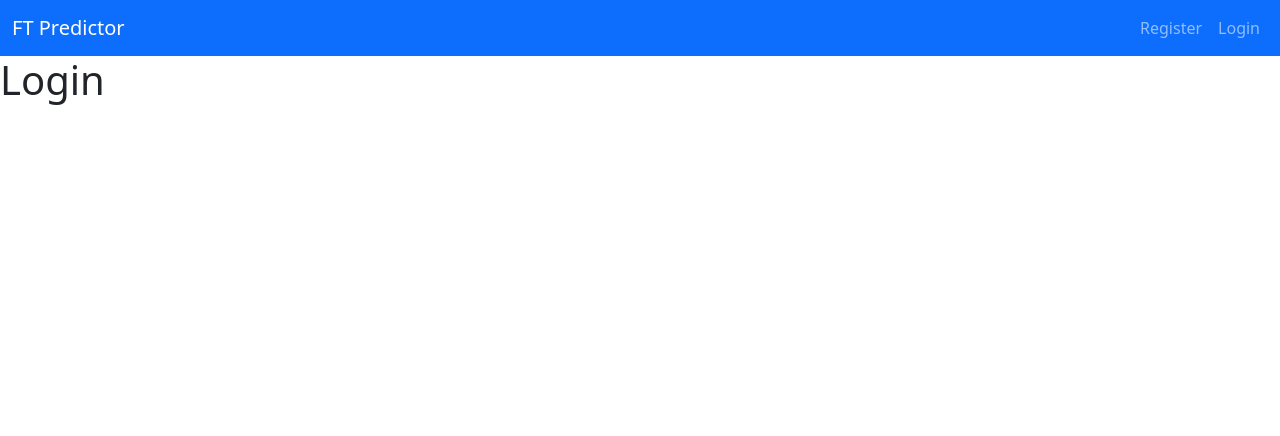
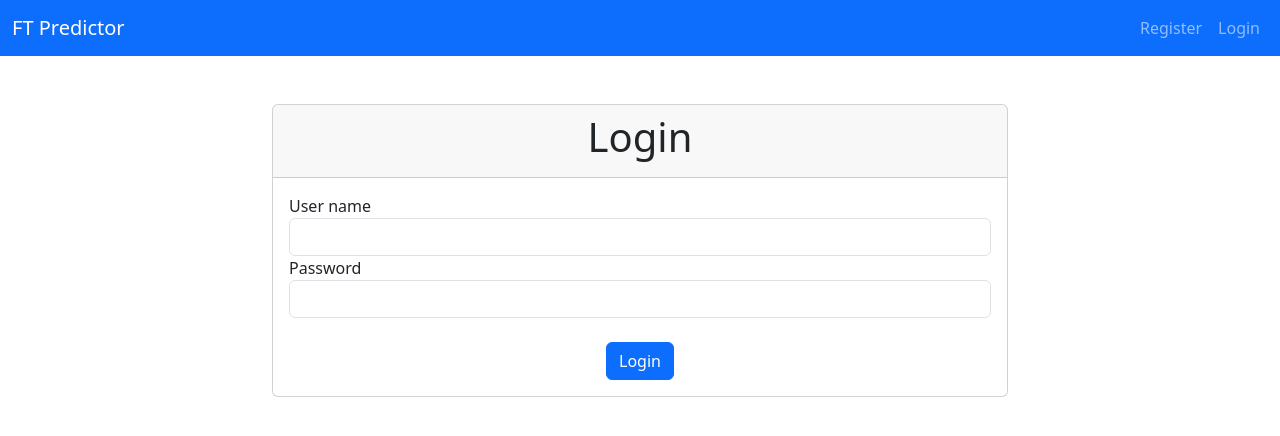
Before and after one commit to arelraptor/PD-FT-App, a Flask app: page /auth/login in a window 1280 px wide. Shown: the top 436 px of the page. Run offline with Flask 3, Linux system fonts and the light colour scheme.

Commit message:
adapt login and register webpage

```diff
--- a/app/templates/auth/login.html
+++ b/app/templates/auth/login.html
@@ -1,7 +1,33 @@
 {% extends 'base.html' %}
 
-{%  block title %}Home{% endblock %}
+{% block content %}
 
-{% block content %}
-    <h1>Login</h1>
+    <div class="container mt-5">
+        <div class="row justify-content-center">
+            <div class="col-sm-8">
+                <div class="card">
+                    <div class="card-header">
+                        <h1 class="text-center">{%  block title %}Login{% endblock %}</h1>
+                    </div>
+                    <div class="card-body">
+                        <form action="" method="post">
+                            <div class="form-group">
+                                <label for="username">User name</label>
+                                <input type="text" class="form-control" id="username" name="username" required>
+                            </div>
+                            <div class="form-group">
+                                <label for="password">Password</label>
+                                <input type="text" class="form-control" id="password" name="password" required>
+                            </div>
+                            <br>
+                            <div class="text-center">
+                                <input type="submit" class="btn btn-primary" value="Login">
+                            </div>
+                        </form>
+                    </div>
+                </div>
+            </div>
+        </div>
+    </div>
+
 {% endblock %}
```
Also changed, not shown: app/templates/auth/register.html (+17 -1 lines).
